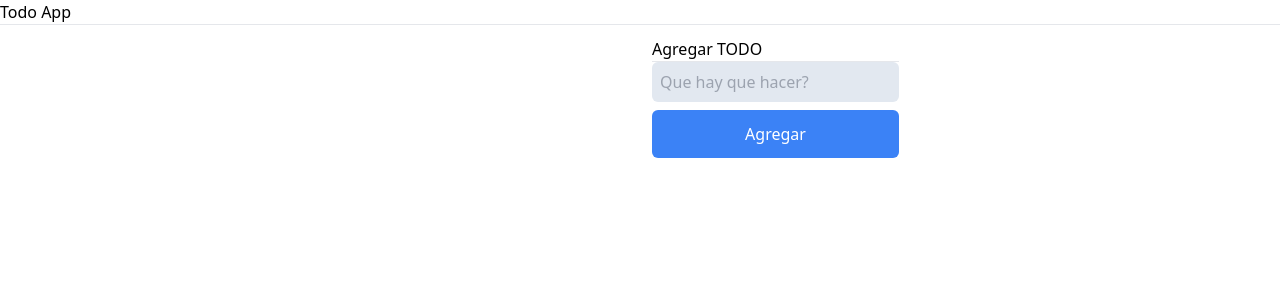
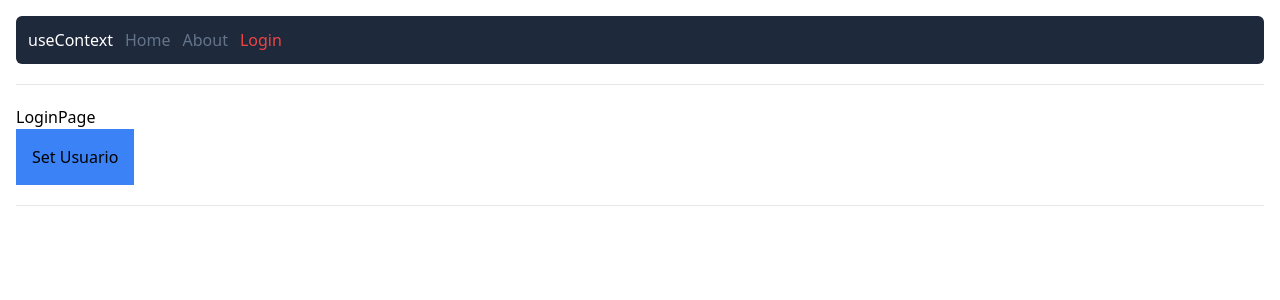
Before and after one commit to gonzalobuassodev/course-react-fernando-herrrara-hooks, a React (Vite) app: page /login in a window 1280 px wide. Shown: the top 300 px of the page. Built offline with nearby package versions, Linux system fonts and the light colour scheme.

Commit message:
uso del useContext

```diff
--- a/package.json
+++ b/package.json
@@ -11,7 +11,8 @@
   },
   "dependencies": {
     "react": "^18.3.1",
-    "react-dom": "^18.3.1"
+    "react-dom": "^18.3.1",
+    "react-router-dom": "6"
   },
   "devDependencies": {
     "@eslint/js": "^9.13.0",
--- /dev/null
+++ b/src/09-useContext/AboutPage.tsx
@@ -0,0 +1,7 @@
+export const AboutPage = () => {
+    return (
+        <div className="my-5">
+            <h1>AboutPage</h1>
+        </div>
+    )
+}
--- /dev/null
+++ b/src/09-useContext/HomePage.tsx
@@ -0,0 +1,12 @@
+import useUserContext from './hook/useUserHook'
+
+export const HomePage = () => {
+    const { user, setUser } = useUserContext()
+
+    return (
+        <div className="my-5">
+            HomePage
+            <h1>{user?.name}</h1>
+        </div>
+    )
+}
--- /dev/null
+++ b/src/09-useContext/LoginPage.tsx
@@ -0,0 +1,26 @@
+import { useContext } from 'react'
+import { UserContext } from './context/UserContext'
+
+export const LoginPage = () => {
+    const { user, setUser } = useContext(UserContext)!
+    // console.log(user)
+
+    return (
+        <div className="my-5">
+            LoginPage
+            <h1>{user?.name}</h1>
+            <button
+                onClick={() =>
+                    setUser({
+                        id: 123,
+                        name: 'Gonzalo Buasso',
+                        email: 'gonzalobuasso@gmail.com',
+                    })
+                }
+                className="p-4 bg-blue-500 hover:bg-blue-800"
+            >
+                Set Usuario
+            </button>
+        </div>
+    )
+}
--- /dev/null
+++ b/src/09-useContext/MainApp.tsx
@@ -0,0 +1,25 @@
+import { Navigate, Route, Routes } from 'react-router-dom'
+import { AboutPage, HomePage, LoginPage } from './'
+import { Navbar } from './Navbar'
+import { UserProvider } from './context/UserProvider'
+
+export const MainApp = () => {
+    return (
+        <UserProvider>
+            <div className="flex flex-col w-screen h-screen p-4">
+                <Navbar />
+
+                <hr />
+
+                <Routes>
+                    <Route path="/" element={<HomePage />} />
+                    <Route path="/about" element={<AboutPage />} />
+                    <Route path="/login" element={<LoginPage />} />
+                    <Route path="/*" element={<Navigate to="/login" />} />
+                </Routes>
+
+                <hr />
+            </div>
+        </UserProvider>
+    )
+}
--- /dev/null
+++ b/src/09-useContext/Navbar.tsx
@@ -0,0 +1,35 @@
+import { NavLink } from 'react-router-dom'
+
+export const Navbar = () => {
+    return (
+        <div className="flex items-center p-3 gap-3 bg-slate-800 rounded-md mb-5">
+            <NavLink to="/" className="text-white">
+                useContext
+            </NavLink>
+            <NavLink
+                className={(arg) => {
+                    return arg.isActive ? 'text-red-500' : 'text-slate-500'
+                }}
+                to="/"
+            >
+                Home
+            </NavLink>
+            <NavLink
+                className={(arg) => {
+                    return arg.isActive ? 'text-red-500' : 'text-slate-500'
+                }}
+                to="/about"
+            >
+                About
+            </NavLink>
+            <NavLink
+                className={(arg) => {
+                    return arg.isActive ? 'text-red-500' : 'text-slate-500'
+                }}
+                to="/login"
+            >
+                Login
+            </NavLink>
+        </div>
+    )
+}
--- /dev/null
+++ b/src/09-useContext/context/UserContext.tsx
@@ -0,0 +1,14 @@
+import { createContext } from 'react'
+
+export interface User {
+    id: number
+    name: string
+    email: string
+}
+
+export interface UserContextType {
+    user: User
+    setUser: React.Dispatch<React.SetStateAction<User>>
+}
+
+export const UserContext = createContext<UserContextType | null>(null)
--- /dev/null
+++ b/src/09-useContext/context/UserProvider.tsx
@@ -0,0 +1,24 @@
+import { useState } from 'react'
+import { User, UserContext } from './UserContext'
+
+const initialUser: User = {
+    id: 0,
+    name: '',
+    email: '',
+}
+
+interface UserProviderProps {
+    children: React.ReactNode
+}
+
+export const UserProvider: React.FC<UserProviderProps> = ({
+    children,
+}: any) => {
+    const [user, setUser] = useState<User>(initialUser)
+
+    return (
+        <UserContext.Provider value={{ user, setUser }}>
+            {children}
+        </UserContext.Provider>
+    )
+}
--- /dev/null
+++ b/src/09-useContext/hook/useUserHook.ts
@@ -0,0 +1,11 @@
+import { useContext } from "react";
+import { UserContext } from "../context/UserContext";
+
+function useUserContext() {
+    const context = useContext(UserContext);
+    if (context === null) {
+        throw new Error("useUser must be used within a UserProvider");
+    }
+    return context;
+}
+export default useUserContext;
--- /dev/null
+++ b/src/09-useContext/index.ts
@@ -0,0 +1,4 @@
+export * from './AboutPage';
+export * from './HomePage';
+export * from './LoginPage';
+export * from './MainApp';
--- a/src/main.tsx
+++ b/src/main.tsx
@@ -1,7 +1,8 @@
 import { StrictMode } from 'react'
 import { createRoot } from 'react-dom/client'
+import { BrowserRouter } from 'react-router-dom'
 import './index.css'
-import { Padre } from './07-tarea-memo/Padre'
+// import { Padre } from './07-tarea-memo/Padre'
 // import { CallbackHook } from './06-memos/CallbackHook'
 // import { MemoHook } from './06-memos/MemoHook'
 // import { HookApp } from './HookApp'
@@ -13,7 +14,8 @@ import { Padre } from './07-tarea-memo/Padre'
 // import { FocusScreen } from './04-useRef/FocusScreen'
 // import { Memorize } from './06-memos/Memorize'
 // import './08-useReducer/intro-reducer'
-import { TodoApp } from './08-useReducer/TodoApp'
+// import { TodoApp } from './08-useReducer/TodoApp'
+import { MainApp } from './09-useContext/MainApp'
 
 createRoot(document.getElementById('root')!).render(
     <StrictMode>
@@ -23,13 +25,15 @@ createRoot(document.getElementById('root')!).render(
     <SimpleForm /> */}
 
         {/* <FormWithUseHook /> */}
-
         {/* <MultipleCustomHook /> */}
         {/* <FocusScreen /> */}
         {/* <Memorize /> */}
         {/* <MemoHook /> */}
         {/* <CallbackHook /> */}
         {/* <Padre /> */}
-        <TodoApp />
+        {/* <TodoApp /> */}
+        <BrowserRouter>
+            <MainApp />
+        </BrowserRouter>
     </StrictMode>
 )
```
Also changed, not shown: 1 other file (tests, documents, lock files or other folders).
